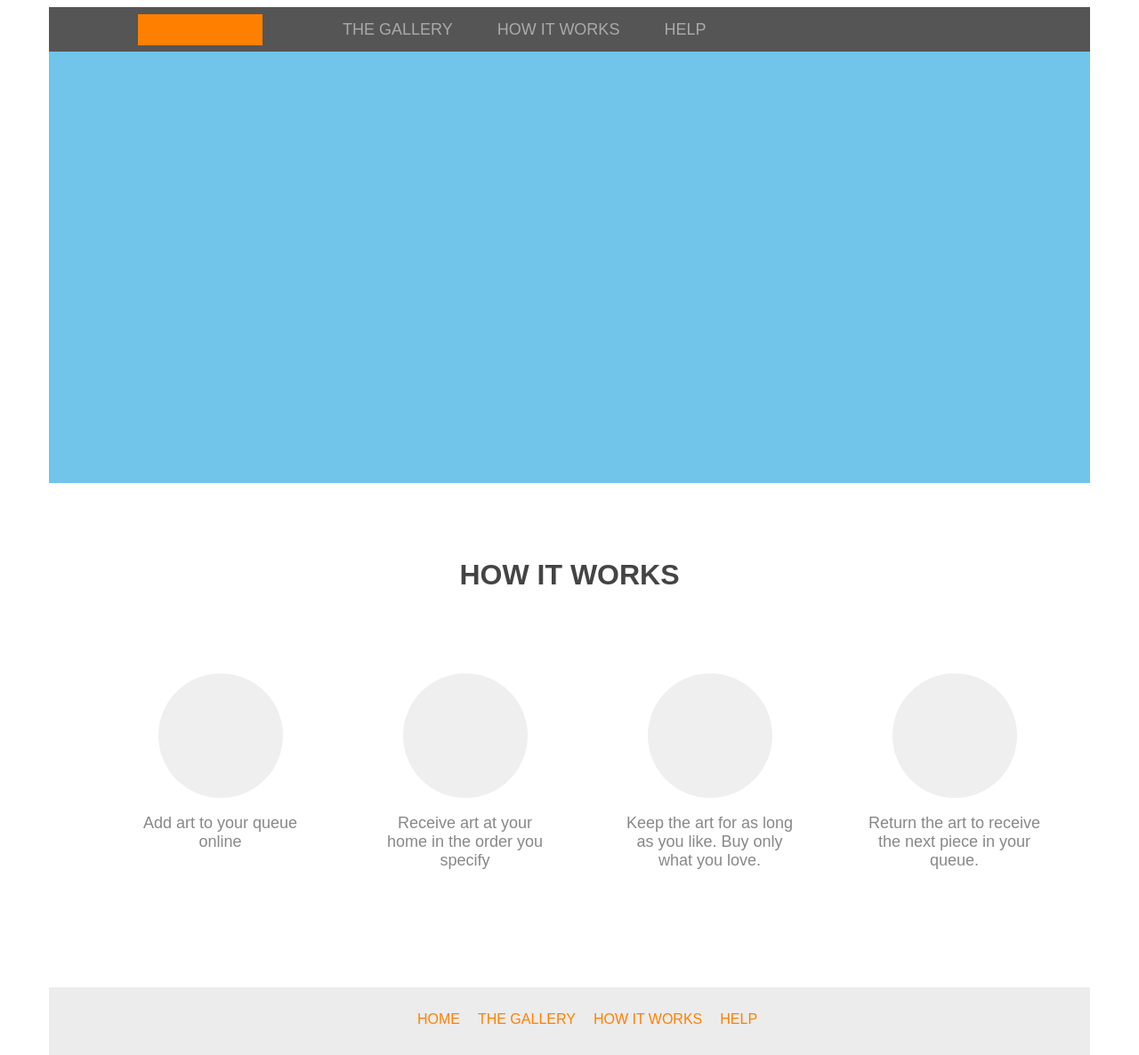
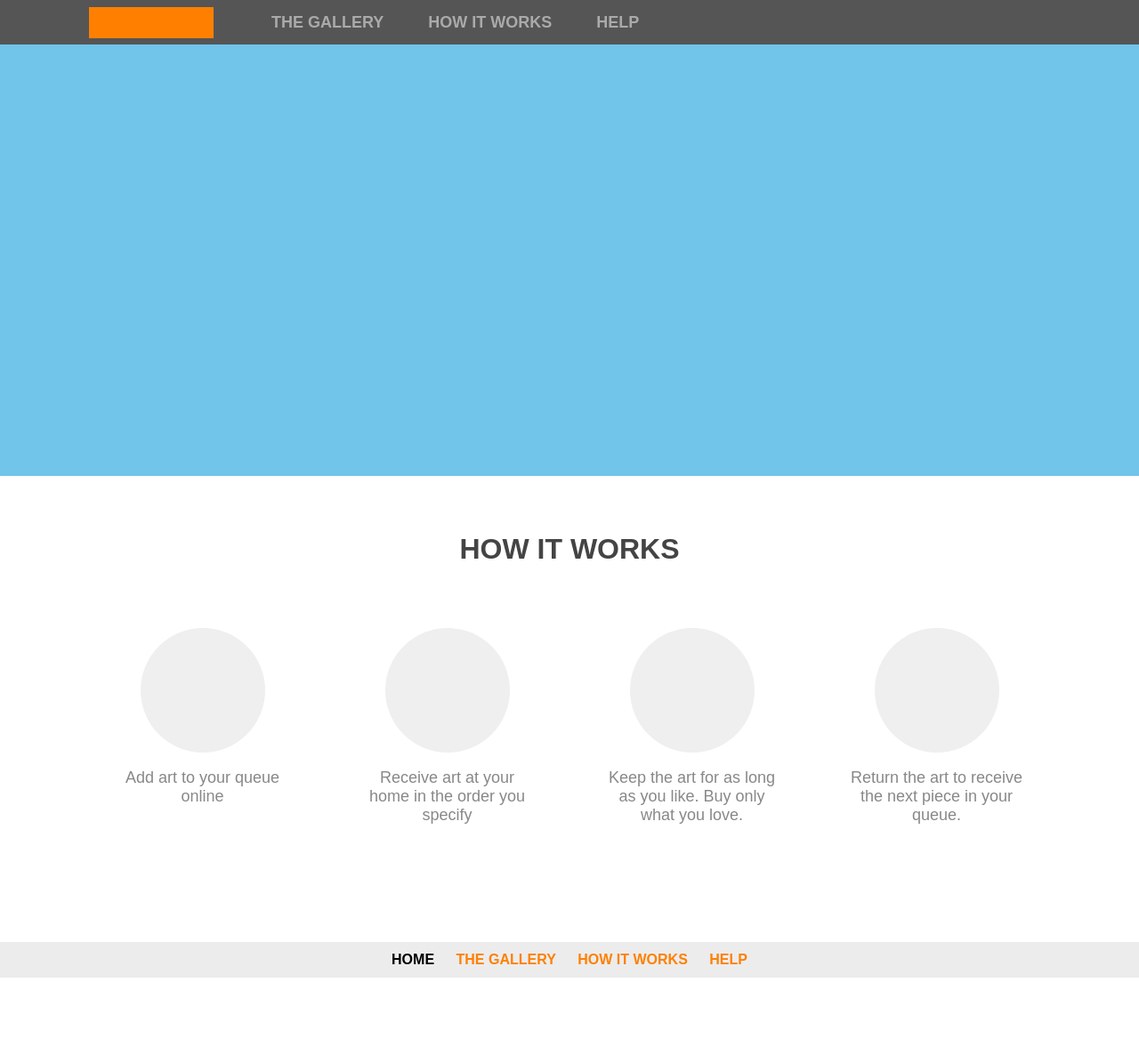
Before and after one commit to shirishwebonise/Webonise-Training-Assignments, a plain HTML site: page html assignment/index.html in a window 1280 px wide. Shown: the whole page at 89% size. After the commit the page ends 1099 px from the top, so only its background shows below. Drawn offline with Linux system fonts and the light colour scheme.

Commit message:
consider review

```diff
--- a/html assignment/main-styles.css
+++ b/html assignment/css/main-styles.css
@@ -1,11 +1,16 @@
 
 body{
 	font-family: sans-serif;
+	margin: 0;
 }
 
-.main-container{
+ul,h1{
+	margin: 0;
+	padding: 0;
+}
+
+.container{
 	width: 1170px;
-	height: 500px;
 	margin: 0 auto;
 }
 
@@ -14,7 +19,7 @@ body{
 	padding: 7.5px 100px;
 }
 
-.logo-container{
+.logoWrap{
 	background-color: #ff8000;
 	height: 35px;
 	width: 140px;
@@ -25,11 +30,11 @@ body{
 	float: left;
 	list-style: none;
 	margin: 0;
+	margin-left: 40px;
 }
 
 .header ul li{
 	float: left;
-	margin-left: 50px;
 }
 
 .header ul li a{
@@ -37,37 +42,54 @@ body{
 	font-size: 18px;
 	line-height: 35px;
 	text-decoration: none;
+	padding: 0 25px;
+	font-weight: bold;
 }
 
-.clear-float{
+.clear{
 	clear: both;
+	float: none;
+	width: 0;
+	margin: 0;
 }
+
+.features .container .optionsContainer li.clear{
+	clear: both;
+	float: none;
+	width: 0;
+	margin: 0;
+}
+
 
 .banner{
 	background-color: #71C4EA;
 	height: 485px;
-	width: 100%;
 }
 
-.main-body{
+.features{
 	padding-top: 64px;
+	padding-bottom: 110px;
 	text-align: center;
 }
 
-.main-body h1{
+.features h1{
 	text-align: center;
 	color: #444444;
 }
 
-.options-container ul{
+.optionsContainer{
+	margin-top: 70px;
+}
+
+.optionsContainer ul{
 	margin: auto;
 }
 
-.main-body ul{
+.features ul{
 	list-style: none;
 }
 
-.main-body ul li{
+.features ul li{
 	text-align: center;
 	float: left;
 	margin-left: 37.5px;
@@ -75,13 +97,9 @@ body{
 	width: 200px;
 }
 
-.main-body ul li p{
+.features ul li p{
 	color: #888888;
 	font-size: 18px;
-}
-
-.options-container{
-	margin-top: 70px;
 }
 
 .preview{
@@ -96,31 +114,34 @@ body{
 .footer{
 	text-align: center;
 	background-color: #ECECEC;
-	margin-top: 110px;
-	margin-bottom: 10px;
 }
-.footer div ul{
+.footer ul{
 	list-style: none;
+	text-align: center;
 }
 
-.footer div ul li{
-	float: left;
-	margin-left: 10px;
-	margin-right: 10px;
+.footer ul li{
+	display: inline-block;
 }
 
-.footer div ul li a{
+.footer ul li a{
 	color: #FF8000;
 	font-size: 16px;
-	line-height: 20px;
 	line-height: 40px;
 	text-decoration: none;
+	padding-left: 10px;
+	padding-right: 10px;
+	font-weight: bold;
 }
 
-.footer div ul li a:hover{
+.footer ul li a:hover{
 	color: #444444;
 }
 
 .center{
 	display: inline-block;
 }
+
+.footer ul li a.active {
+	color: black;
+}
--- a/html assignment/index.html
+++ b/html assignment/index.html
@@ -2,31 +2,33 @@
 <html>
 	<head>
 		<title></title>
-		<link rel="stylesheet" type="text/css" href="main-styles.css">
+		<link rel="stylesheet" type="text/css" href="css/main-styles.css">
 	</head>
 	<body>
-		<div class="main-container">
-			<div class="header">
-				<div class="logo-container"><a class="logo" href="" ></a></div>
+		<div class="header">
+			<div class="container">
+				<div class="logoWrap">
+					<a href="#"></a>
+				</div>
 				<ul>
 					<li>
-						<a href="">THE GALLERY</a>
+						<a href="#">THE GALLERY</a>
 					</li>
 					<li>
-						<a href="">HOW IT WORKS</a>
+						<a href="#">HOW IT WORKS</a>
 					</li>
 					<li>
-						<a href="">HELP</a>
+						<a href="#">HELP</a>
 					</li>
 				</ul>
-				<div class="clear-float"></div>
+				<div class="clear"></div>
 			</div>
-			<div class="banner">
-
-			</div>
-			<div class="main-body">
+		</div>
+		<div class="banner"></div>
+		<div class="features">
+			<div class="container">
 				<h1>HOW IT WORKS</h1>
-				<div class="options-container center">
+				<div class="optionsContainer center">
 					<ul class="options">
 						<li>
 							<div class="preview"></div>
@@ -44,21 +46,20 @@
 							<div class="preview"></div>
 							<p>Return the art to receive the next piece in your queue.</p>
 						</li>
-						<div class="clear-float"></div>
-					</ul>
-				</div>
-			</div>
-			<div class="footer">
-				<div class="center">
-					<ul>
-						<li><a href="">HOME</a></li>
-						<li><a href="">THE GALLERY</a></li>
-						<li><a href="">HOW IT WORKS</a></li>
-						<li><a href="">HELP</a></li>
-						<div class="clear-float"></div>
+						<li class="clear"></li>
 					</ul>
 				</div>
 			</div>
 		</div>
+		<div class="footer">
+			<div class="container">
+				<ul>
+					<li><a href="#" class="active">HOME</a></li>
+					<li><a href="#">THE GALLERY</a></li>
+					<li><a href="#">HOW IT WORKS</a></li>
+					<li><a href="#">HELP</a></li>
+				</ul>
+			</div>
+		</div>
 	</body>
 </html>
```
